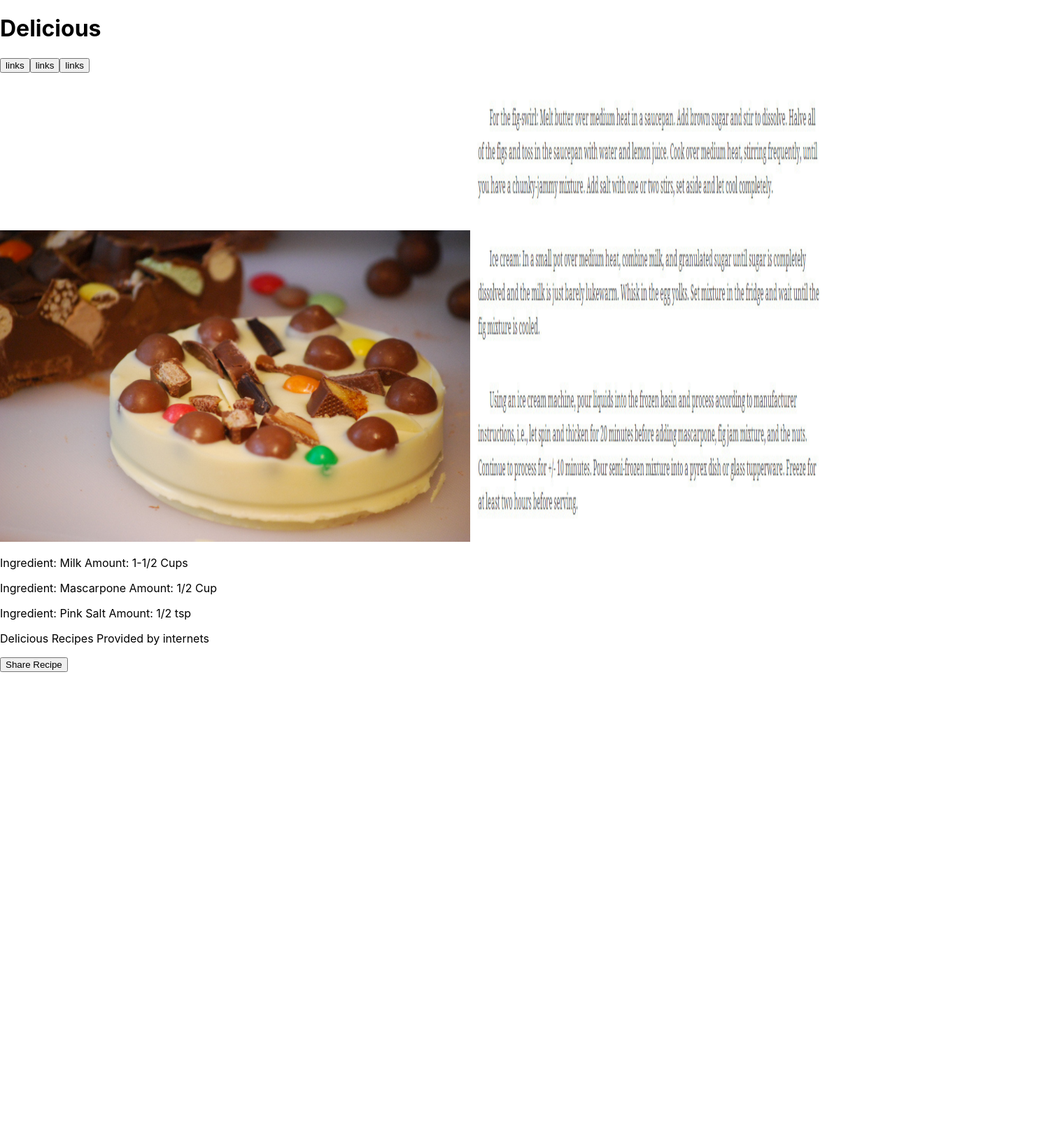
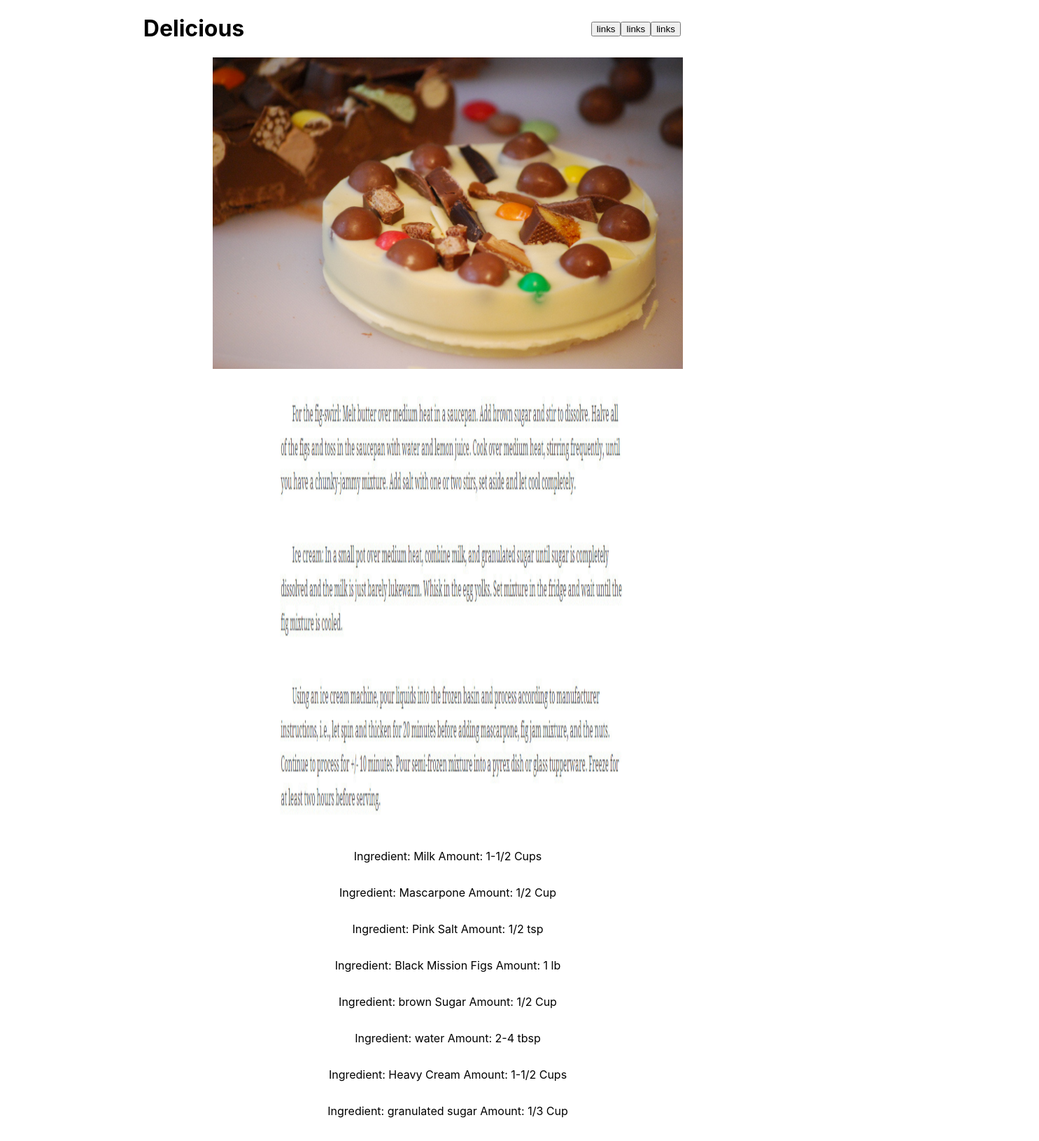
Before and after one commit to stephen-leisy/choclatey-pizza, a React (Create React App) app: page / in a window 1280 px wide. Shown: the top 1630 px of the page at 70% size, 1485 px wide, since content can reach past the window. Before the commit the page ends 960 px from the top, so only its background shows below. Built offline with nearby package versions, Linux system fonts and the light colour scheme.

Commit message:
Added some css magic.

```diff
--- a/src/App.js
+++ b/src/App.js
@@ -7,11 +7,11 @@ import PageFooter from './PageFooter.js'
 class App extends React.Component {
   render() {
     return (
-      <body>
+      <body className="page-body">
         <PageHeader />
         <SweetSweetCake />
         <SweetSweetRecipe />
-        <IngredientCard />
+        <IngredientCard className="ingredient-page-list" />
         <PageFooter />
       </body>
     )
--- a/src/IngredientCard.js
+++ b/src/IngredientCard.js
@@ -4,21 +4,51 @@ const Ingredients = [
     {
         name: 'Milk',
         amount: '1-1/2 Cups',
-    },{
+    }, {
         name: 'Mascarpone',
         amount: '1/2 Cup',
-    },{
+    }, {
         name: 'Pink Salt',
         amount: '1/2 tsp',
+    }, {
+        name: 'Black Mission Figs',
+        amount: '1 lb',
+    }, {
+        name: 'brown Sugar',
+        amount: '1/2 Cup',
+    }, {
+        name: 'water',
+        amount: '2-4 tbsp',
+    }, {
+        name: 'Heavy Cream',
+        amount: '1-1/2 Cups',
+    }, {
+        name: 'granulated sugar',
+        amount: '1/3 Cup',
+    }, {
+        name: 'egg yolks',
+        amount: '2',
+    }, {
+        name: 'lemon (juiced)',
+        amount: '1',
+    }, {
+        name: 'butter',
+        amount: '2 tbsp',
+    }, {
+        name: 'honey roasted pecans, roughly chopped',
+        amount: '1 cup',
     }
 ]
 
-export default class IngredientCard extends React.Component{
-    render(){
-        const IngredientList = Ingredients.map((ingredientItem) => {return(
-            <div>
-                <p>Ingredient: {ingredientItem.name} Amount: {ingredientItem.amount} </p>
-            </div>
-        )})
+export default class IngredientCard extends React.Component {
+    render() {
+        const IngredientList = Ingredients.map((ingredientItem) => {
+            return (
+                <div className="ingredient-list">
+                    <p>Ingredient: {ingredientItem.name} Amount: {ingredientItem.amount} </p>
+                </div>
+            )
+        })
         return (IngredientList)
-        }}
+    }
+}
--- a/src/PageHeader.js
+++ b/src/PageHeader.js
@@ -3,11 +3,15 @@ import React from 'react';
 export default class PageHeader extends React.Component {
     render() {
         return (
-            <header>
-                <h1>Delicious</h1>
-                <button>links</button>
-                <button>links</button>
-                <button>links</button>
+            <header className="sweet-sweet-header">
+                <div>
+                    <h1>Delicious</h1>
+                </div>
+                <div className="sweet-sweet-buttons">
+                    <button>links</button>
+                    <button>links</button>
+                    <button>links</button>
+                </div>
             </header>
 
         );
--- a/src/index.css
+++ b/src/index.css
@@ -11,3 +11,22 @@ code {
   font-family: source-code-pro, Menlo, Monaco, Consolas, 'Courier New',
     monospace;
 }
+
+.page-body {
+  display: flex;
+  justify-content: center;
+  align-items: center;
+  flex-direction: column;
+
+}
+
+.sweet-sweet-header {
+  display: grid;
+  grid-template-columns: 1fr 1fr;
+  justify-content: center;
+  align-items: center;
+  width: 100%;
+  margin-left: 32%;
+
+
+}
```
